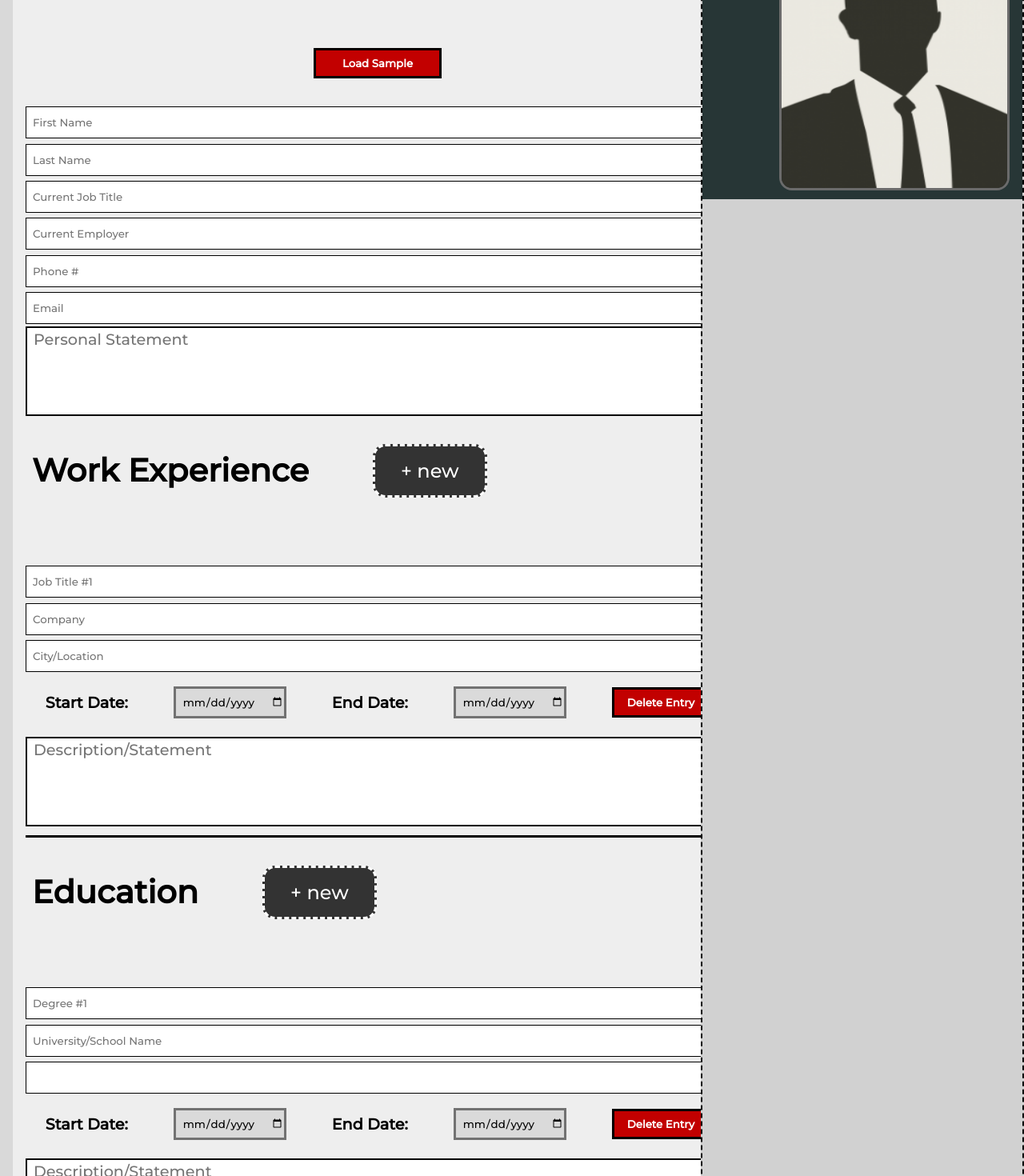
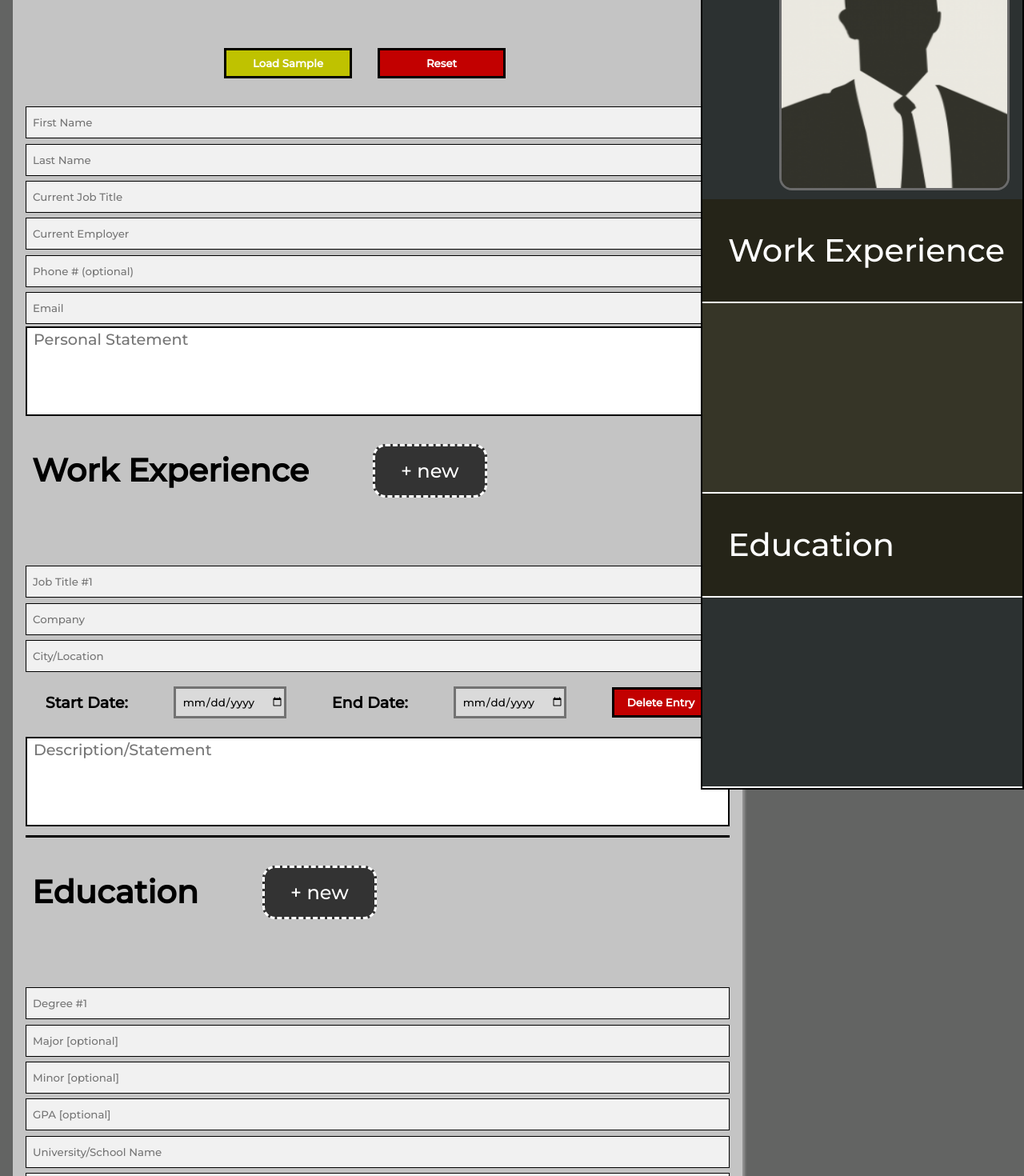
Before and after one commit to bokonist/react-live-cv, a React (Create React App) app: page / in a window 1280 px wide. Shown: the part 340-1810 px from the top of the page at 80% size. Built offline with nearby package versions, Linux system fonts and the light colour scheme.

Commit message:
style+field changes, done with most

```diff
--- a/src/components/App.js
+++ b/src/components/App.js
@@ -107,7 +107,10 @@ class App extends Component {
       ],
       educationArray: [
         {
-          degree: "Undergraduate in Computer Science",
+          degree: "Undergraduate",
+          major: "Computer Science",
+          minor: "Sociology",
+          gpa: 3.89,
           school: "Harvard University",
           location: "Massachusetts, USA",
           startDate: "2013-04-01",
@@ -123,6 +126,13 @@ class App extends Component {
           description: "I had fun being in high school",
         },
       ],
+    });
+  }
+  reset() {
+    this.setState({
+      personalInfo: {},
+      workExpArray: [{}],
+      educationArray: [{}],
     });
   }
   uploadImage(inputElement) {
@@ -149,6 +159,7 @@ class App extends Component {
             educationArray={this.state.educationArray}
             personalInfo={this.state.personalInfo}
             loadSample={this.loadSample.bind(this)}
+            reset={this.reset.bind(this)}
             uploadImage={this.uploadImage.bind(this)}
             modifyPersonalInfo={(field, val) => {
               this.modifyPersonalInfo(field, val);
--- a/src/components/EditCV.js
+++ b/src/components/EditCV.js
@@ -21,6 +21,7 @@ function EditCV(props) {
           }}
         />
       </div>
+      <div className="options-container">
         <button
           id="load-sample-button"
           onClick={(event) => {
@@ -30,6 +31,17 @@ function EditCV(props) {
         >
           Load Sample
         </button>
+        <button
+          id="reset-button"
+          onClick={(event) => {
+            event.preventDefault();
+            props.reset();
+          }}
+        >
+          Reset
+        </button>
+      </div>
+
       <input
         type="text"
         placeholder="First Name"
@@ -64,7 +76,7 @@ function EditCV(props) {
       />
       <input
         type="tel"
-        placeholder="Phone #"
+        placeholder="Phone # (optional)"
         value={phone || ""}
         onChange={(event) => {
           props.modifyPersonalInfo("phone", event.target.value);
--- a/src/components/Education.js
+++ b/src/components/Education.js
@@ -1,8 +1,17 @@
 import React from "react";
 
 function Education(props) {
-  let { degree, school, location, startDate, endDate, description } =
-    props.data;
+  let {
+    degree,
+    major,
+    minor,
+    gpa,
+    school,
+    location,
+    startDate,
+    endDate,
+    description,
+  } = props.data;
   return (
     <div className="education-container">
       <input
@@ -11,6 +20,30 @@ function Education(props) {
         value={degree || ""}
         onChange={(event) => {
           props.modifyItem("degree", event.target.value);
+        }}
+      />
+      <input
+        type="text"
+        placeholder={"Major [optional]"}
+        value={major || ""}
+        onChange={(event) => {
+          props.modifyItem("major", event.target.value);
+        }}
+      />
+      <input
+        type="text"
+        placeholder={"Minor [optional]"}
+        value={minor || ""}
+        onChange={(event) => {
+          props.modifyItem("minor", event.target.value);
+        }}
+      />
+      <input
+        type="text"
+        placeholder={"GPA [optional]"}
+        value={gpa || ""}
+        onChange={(event) => {
+          props.modifyItem("gpa", event.target.value);
         }}
       />
       <input
--- a/src/components/Preview.js
+++ b/src/components/Preview.js
@@ -40,9 +40,94 @@ function Preview(props) {
             <p>{personalInfo.email}</p>
           </div>
         </div>
+        <div className="preview-section-title">Work Experience</div>
         <div className="preview-work-exp">
           {workExpArray.map((workexpEntry, index) => {
-            <div key={index} className="preview-work-exp-entry"></div>;
+            return (
+              <div key={index} className="preview-work-exp-entry">
+                <div className="preview-work-exp-entry-header">
+                  <p className="preview-work-exp-entry-title">
+                    {workexpEntry.title}{" "}
+                  </p>
+                  <p className="preview-work-exp-entry-company">
+                    {workexpEntry.company ? `@ ${workexpEntry.company}` : ""}
+                  </p>
+                  <p className="preview-work-exp-entry-location">
+                    {workexpEntry.location ? `, ${workexpEntry.location}` : ""}
+                  </p>
+                </div>
+
+                <p className="preview-work-exp-entry-duration">
+                  {workexpEntry.startDate
+                    ? workexpEntry.startDate
+                    : workexpEntry.title
+                    ? "Since forever"
+                    : ""}{" "}
+                  {workexpEntry.endDate
+                    ? ` to ${workexpEntry.endDate}`
+                    : workexpEntry.title
+                    ? "to present"
+                    : ""}
+                </p>
+                <quote className="preview-work-exp-entry-description">
+                  {workexpEntry.description}
+                </quote>
+              </div>
+            );
+          })}
+        </div>
+        <div className="preview-section-title">Education</div>
+        <div className="preview-education">
+          {educationArray.map((educationEntry, index) => {
+            return (
+              <div key={index} className="preview-education-entry">
+                <div className="preview-education-entry-header">
+                  <p className="preview-education-entry-degree">
+                    {educationEntry.degree}{" "}
+                  </p>
+                  <p className="preview-education-entry-school">
+                    {educationEntry.school ? `${educationEntry.school}` : ""}
+                  </p>
+                  <p className="preview-education-entry-location">
+                    {educationEntry.location
+                      ? `${educationEntry.location}`
+                      : ""}
+                  </p>
+                </div>
+                <div className="preview-education-entry-degree-details">
+                  <p className="type">
+                    {educationEntry.major ? `Major in ` : ""}
+                  </p>
+                  <p className="subject">
+                    {educationEntry.major ? `${educationEntry.major}` : ""}
+                  </p>
+                  <p className="type">
+                    {educationEntry.minor ? `Minor in ` : ""}
+                  </p>
+                  <p className="subject">
+                    {educationEntry.minor ? `${educationEntry.minor}` : ""}
+                  </p>
+                  <p className="gpa">
+                    {educationEntry.gpa ? ` GPA: ${educationEntry.gpa}` : ""}
+                  </p>
+                </div>
+                <p className="preview-education-entry-duration">
+                  {educationEntry.startDate
+                    ? educationEntry.startDate
+                    : educationEntry.degree
+                    ? "Since forever"
+                    : ""}{" "}
+                  {educationEntry.endDate
+                    ? ` to ${educationEntry.endDate}`
+                    : educationEntry.degree
+                    ? "to present"
+                    : ""}
+                </p>
+                <quote className="preview-education-entry-description">
+                  {educationEntry.description}
+                </quote>
+              </div>
+            );
           })}
         </div>
         <div className="preview-education"></div>
--- a/src/styles/App.css
+++ b/src/styles/App.css
@@ -6,7 +6,7 @@
 }
 
 .App {
-  background-color: #d9d9d9;
+  background-color: #636463;
   height: auto;
   width: auto;
   display: grid;
--- a/src/styles/Edit.css
+++ b/src/styles/Edit.css
@@ -1,5 +1,5 @@
 .edit-cv-container {
-  background-color: #eeeeee;
+  background-color: #c4c4c4;
   padding-left: 1rem;
   padding-top: 2rem;
   padding: 2rem 1rem 2rem 1rem;
@@ -9,8 +9,35 @@
   display: grid;
   grid-template-rows: auto;
 }
-
+.options-container {
+  display: flex;
+  justify-content: center;
+}
+.options-container button {
+  margin-right: 2rem;
+}
+.options-container button:hover {
+  transform: scale(1.05);
+  transition: 200ms;
+}
+input[type="text"],
+input[type="email"],
+input[type="tel"] {
+  background-color: #f1f1f1;
+}
 #load-sample-button {
+  background-color: rgb(191, 194, 0);
+  color: white;
+  font-family: "Montserrat";
+  font-weight: bolder;
+  padding: 0.5rem 1rem;
+  border: 3px solid black;
+  width: 10rem;
+  justify-self: center;
+  cursor: pointer;
+  margin-bottom: 2rem;
+}
+#reset-button {
   background-color: rgb(194, 0, 0);
   color: white;
   font-family: "Montserrat";
--- a/src/styles/Preview.css
+++ b/src/styles/Preview.css
@@ -3,17 +3,17 @@
   top: 12vh;
   right: 0;
   min-height: 30rem;
-  height: auto;
+  height: fit-content;
 
   background-color: rgb(209, 209, 209);
-  border: 2px dashed black;
+  border: 2px solid black;
   margin: 1rem;
 }
 
 .preview-header {
   height: 10rem;
   width: 100%;
-  background-color: #28494b;
+  background-color: rgb(37, 36, 24);
   display: flex;
   flex-direction: column;
   justify-content: center;
@@ -54,7 +54,7 @@
   color: rgb(194, 126, 0);
 }
 .preview-info {
-  background-color: rgb(39, 54, 54);
+  background-color: rgb(44, 49, 49);
   display: grid;
   grid-template-columns: 3fr 1fr;
 }
@@ -85,8 +85,139 @@
   margin: 0rem 1rem;
   padding: 0rem 2rem;
 }
-
+.preview-section-title {
+  background-color: rgb(37, 36, 24);
+  height: 5rem;
+  color: white;
+  font-family: "Montserrat";
+  font-size: 2.5rem;
+  display: flex;
+  align-items: center;
+  padding: 4rem 0rem 4rem 2rem;
+}
 .preview-work-exp {
   display: grid;
   grid-template-rows: auto;
+  background-color: rgb(54, 53, 39);
 }
+.preview-work-exp-entry {
+  color: white;
+  font-family: "Montserrat";
+  display: flex;
+  flex-direction: column;
+  justify-content: flex-start;
+  padding: 1rem 2rem;
+  border-bottom: 2px solid white;
+  border-top: 2px solid white;
+
+  min-height: 15rem;
+}
+.preview-work-exp-entry-header {
+  display: flex;
+  flex-direction: row;
+  align-items: center;
+  margin-bottom: 1rem;
+}
+.preview-work-exp-entry-title {
+  font-size: 2rem;
+}
+.preview-work-exp-entry-company {
+  margin: 0rem 0rem 0rem 1rem;
+  font-size: 1.8rem;
+  color: rgb(214, 0, 0);
+  font-weight: bolder;
+}
+.preview-work-exp-entry-location {
+  margin: 0rem 0rem 0rem 0.5rem;
+  font-size: 1.5rem;
+  color: rgb(211, 211, 211);
+  font-weight: bolder;
+}
+.preview-work-exp-entry-duration {
+  color: rgb(191, 194, 0);
+  font-size: 1rem;
+}
+.preview-work-exp-entry-duration {
+  color: rgb(191, 194, 0);
+  font-size: 1rem;
+  margin-bottom: 1rem;
+}
+.preview-work-exp-entry-description {
+  color: rgb(211, 211, 211);
+  font-size: 1.2rem;
+}
+
+.preview-education {
+  display: grid;
+  grid-template-rows: auto;
+  background-color: rgb(44, 49, 49);
+}
+.preview-education-entry {
+  color: white;
+  font-family: "Montserrat";
+  display: flex;
+  flex-direction: column;
+  justify-content: flex-start;
+  padding: 1rem 2rem;
+  border-bottom: 2px solid white;
+  border-top: 2px solid white;
+
+  min-height: 15rem;
+}
+.preview-education-entry-header {
+  display: flex;
+  flex-direction: row;
+  justify-content: flex-start;
+  align-items: center;
+  margin-bottom: 1rem;
+}
+.preview-education-entry-degree {
+  font-size: 1.5rem;
+}
+.preview-education-entry-school {
+  margin: 0rem 0rem 0rem 1rem;
+  font-size: 1.8rem;
+  color: rgb(214, 0, 0);
+  font-weight: bolder;
+}
+.preview-education-entry-location {
+  margin: 0rem 0rem 0rem 0.5rem;
+  font-size: 1.5rem;
+  color: rgb(211, 211, 211);
+  font-weight: bolder;
+}
+.preview-education-entry-degree-details {
+  display: flex;
+  flex-direction: row;
+  justify-content: flex-start;
+  align-items: center;
+  margin-bottom: 1rem;
+}
+.preview-education-entry-degree-details .type {
+  color: rgb(255, 174, 0);
+  font-size: 1.2rem;
+  margin-right: 0.5rem;
+}
+.preview-education-entry-degree-details .subject {
+  color: white;
+  margin-right: 0.5rem;
+  font-size: 1.2rem;
+}
+.preview-education-entry-degree-details .gpa {
+  font-size: 1.5rem;
+  font-weight: bolder;
+  color: rgb(0, 180, 0);
+}
+.preview-education-entry-duration {
+  color: rgb(191, 194, 0);
+  font-size: 1rem;
+}
+.preview-education-entry-duration {
+  color: rgb(191, 194, 0);
+  font-size: 1rem;
+  margin-bottom: 1rem;
+}
+.preview-education-entry-description {
+  color: rgb(211, 211, 211);
+  font-size: 1.2rem;
+}
```
Lines whose indentation alone changed are shown as unchanged.
